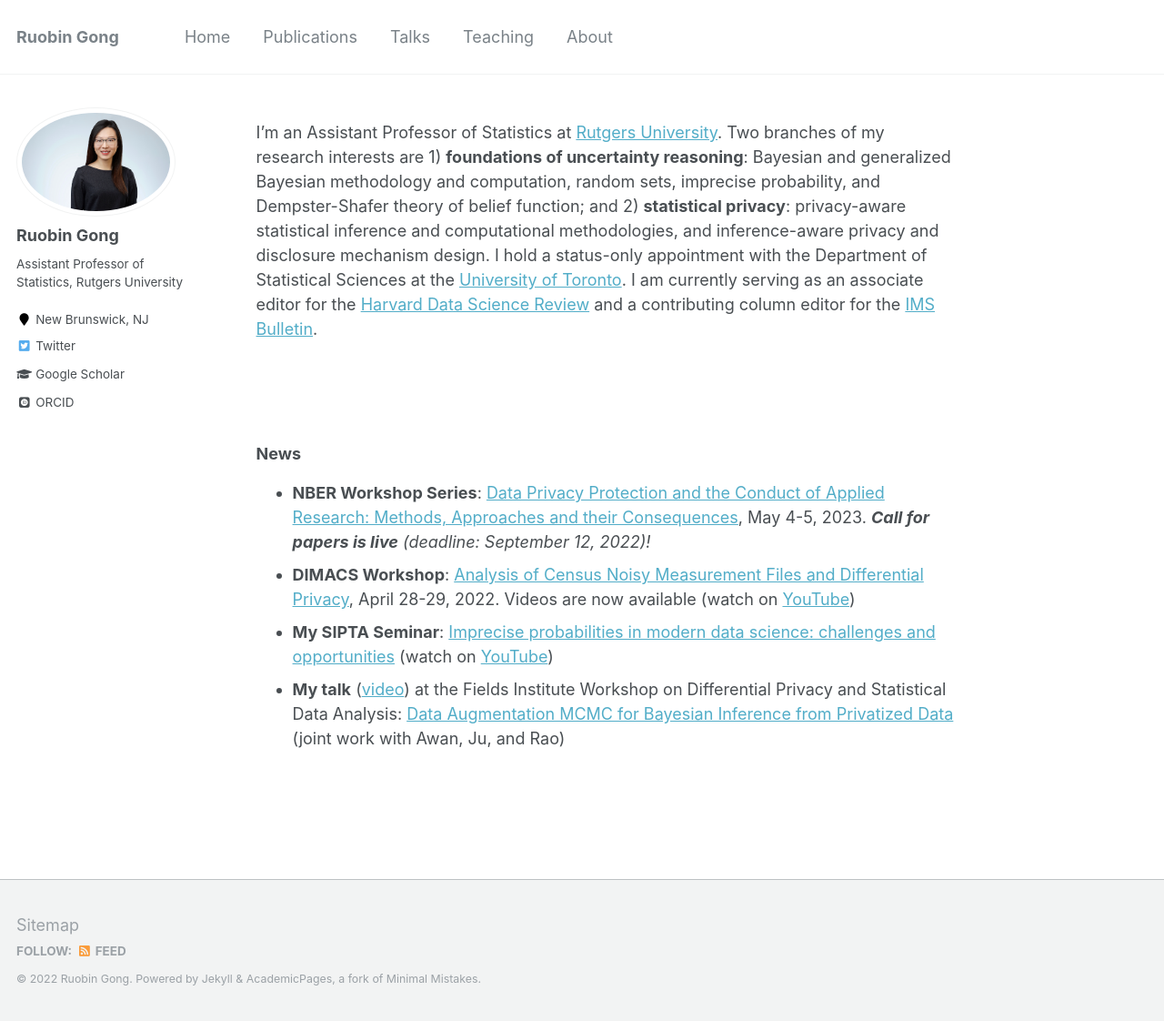
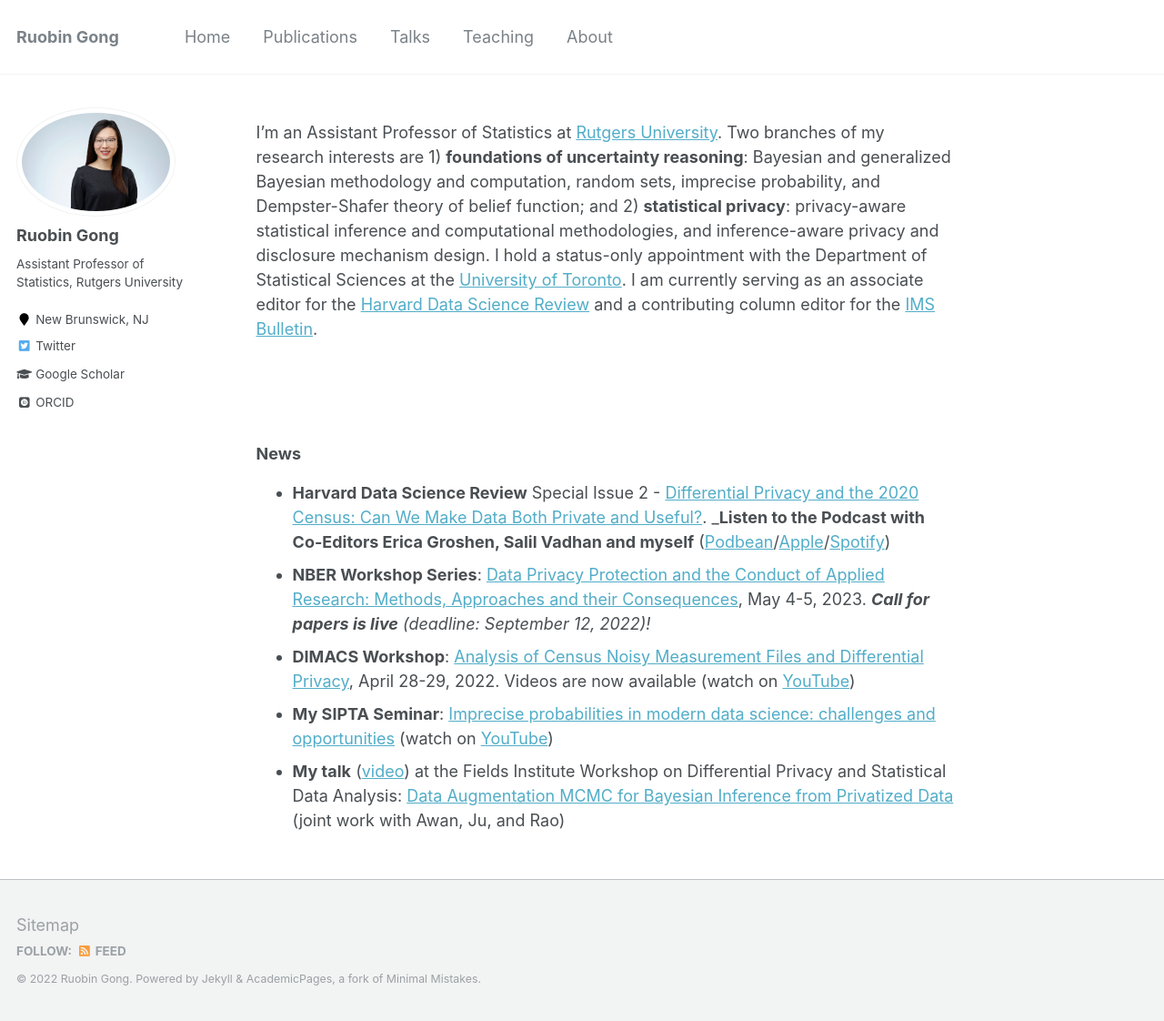
Before and after one commit to RuobinGong/RuobinGong.github.io, a Jekyll site: the page built from _pages/home.md, in a window 1280 px wide and 1122 px high. Shown: the whole window at 91% size. Built offline with Jekyll 4.4.1, drawn with Linux system fonts in a browser that asks for light colours; some web fonts are replaced.

Commit message:
Update home.md

```diff
--- a/_pages/home.md
+++ b/_pages/home.md
@@ -17,6 +17,7 @@ I'm an Assistant Professor of Statistics at [Rutgers University](https://www.sta
 
 ### News
 
+* **Harvard Data Science Review** Special Issue 2 - [Differential Privacy and the 2020 Census: Can We Make Data Both Private and Useful?](https://hdsr.mitpress.mit.edu/specialissue2). _**Listen to the Podcast with Co-Editors Erica Groshen, Salil Vadhan and myself** ([Podbean](https://hdsr.podbean.com/e/differential-privacy-for-the-2020-us-census-can-we-make-data-both-private-and-useful-part-1/)/[Apple](https://podcasts.apple.com/us/podcast/differential-privacy-for-the-2020-u-s-census-can-we/id1558728983?i=1000571597321)/[Spotify](https://open.spotify.com/episode/4A9ahGLv5r58LJX8Alxg19))
 * **NBER Workshop Series**: [Data Privacy Protection and the Conduct of Applied Research: Methods, Approaches and their Consequences](https://www.nber.org/data-privacy-protection-and-conduct-applied-research-methods-approaches-and-their-consequences), May 4-5, 2023. _**Call for papers is live** (deadline: September 12, 2022)!_
 * **DIMACS Workshop**: [Analysis of Census Noisy Measurement Files and Differential Privacy](http://dimacs.rutgers.edu/events/details?eID=2038), April 28-29, 2022. Videos are now available (watch on [YouTube](https://www.youtube.com/playlist?list=PLKVCRT3MRed733-w2Lo2yvCAkac9zdIVj))
 * **My SIPTA Seminar**: [Imprecise probabilities in modern data science: challenges and opportunities](https://sipta.org/events/sipta-seminars/) (watch on [YouTube](https://www.youtube.com/watch?v=rNVWyG-0XgA))
```
